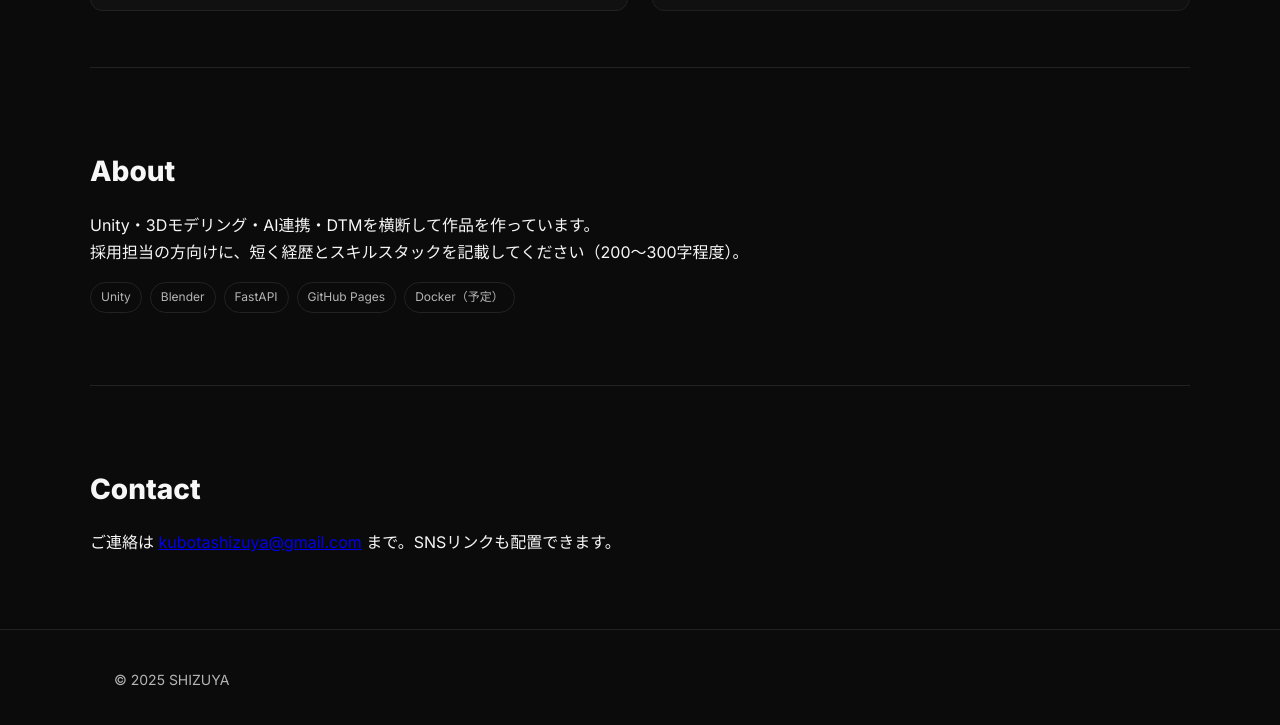
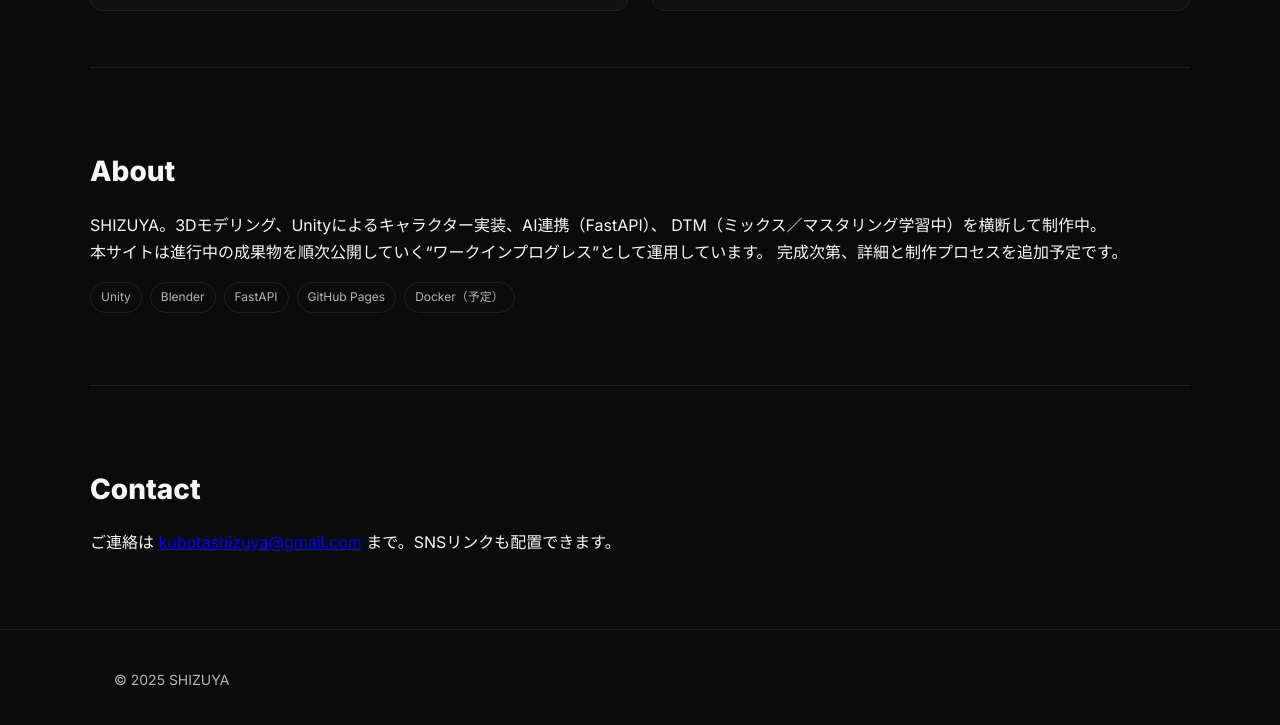
Before and after one commit to SHIZUYA1224/shizuya-portfolio, a plain HTML site: page index.html in a window 1280 px wide. Shown: the part 1165-1890 px from the top of the page. Drawn offline with Linux system fonts and the light colour scheme.

Commit message:
chore: fill About and real Contact for initial release

```diff
--- a/index.html
+++ b/index.html
@@ -82,8 +82,10 @@
     <section id="about" class="container section">
       <h2>About</h2>
       <p>
-        Unity・3Dモデリング・AI連携・DTMを横断して作品を作っています。<br>
-        採用担当の方向けに、短く経歴とスキルスタックを記載してください（200〜300字程度）。
+        SHIZUYA。3Dモデリング、Unityによるキャラクター実装、AI連携（FastAPI）、
+        DTM（ミックス／マスタリング学習中）を横断して制作中。<br>
+        本サイトは進行中の成果物を順次公開していく“ワークインプログレス”として運用しています。
+        完成次第、詳細と制作プロセスを追加予定です。
       </p>
       <ul class="tags">
         <li>Unity</li><li>Blender</li><li>FastAPI</li><li>GitHub Pages</li><li>Docker（予定）</li>
```
